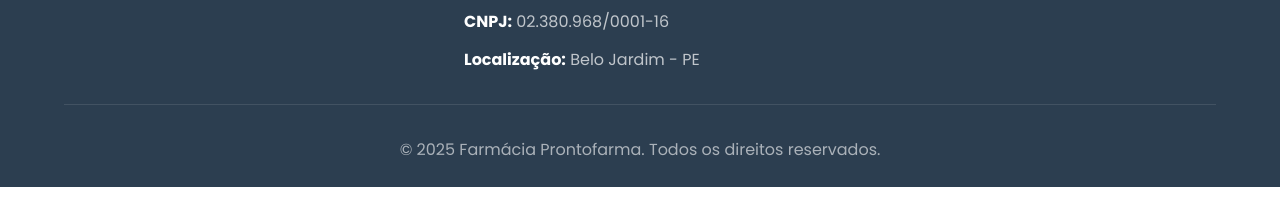
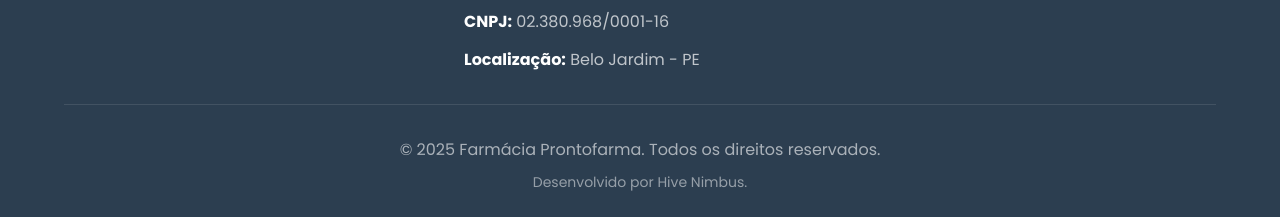
Before and after one commit to Hivenimbus/landing-prontofarma, a plain HTML site: page index.html in a window 1280 px wide. Shown: the part 3769-3986 px from the top of the page. Before the commit the page ends 3956 px from the top, so only its background shows below. Drawn offline with Linux system fonts and the light colour scheme.

Commit message:
finalizando

```diff
--- a/index.html
+++ b/index.html
@@ -308,6 +308,7 @@
 
             <div class="footer__bottom">
                 <p>&copy; 2025 Farmácia Prontofarma. Todos os direitos reservados.</p>
+                <p class="footer__developer">Desenvolvido por Hive Nimbus.</p>
             </div>
         </div>
     </footer>
--- a/styles.css
+++ b/styles.css
@@ -724,6 +724,12 @@ ul {
     color: rgba(255, 255, 255, 0.6);
 }
 
+.footer__developer {
+    margin-top: 0.5rem;
+    font-size: 0.875rem;
+    color: rgba(255, 255, 255, 0.5);
+}
+
 /* ===== ANIMATIONS ===== */
 .fade-in {
     opacity: 0;
```
